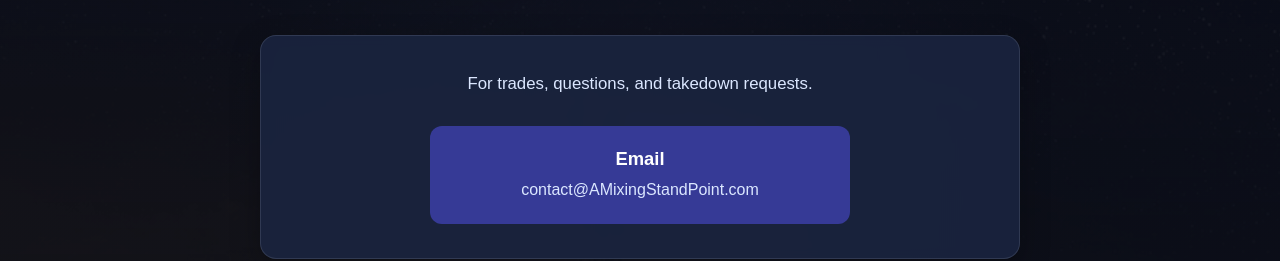
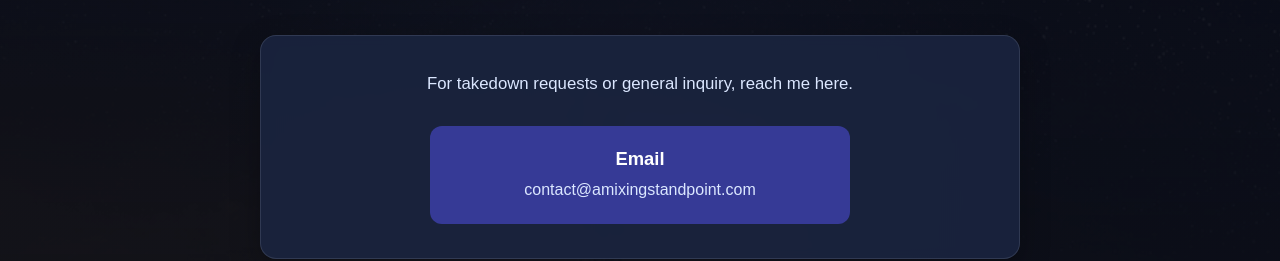
Before and after one commit to stuckin04/AMixingStandPoint, a plain HTML site: page contact.html in a window 1280 px wide. Shown: the part 245-506 px from the top of the page. Drawn offline with Linux system fonts and the light colour scheme.

Commit message:
Update contact email

```diff
--- a/contact.html
+++ b/contact.html
@@ -72,13 +72,13 @@
   <main class="page-main contact-page contact-center-page">
     <div class="content-panel">
       <p class="page-intro">
-        For trades, questions, and takedown requests.
+        For takedown requests or general inquiry, reach me here.
       </p>
 
       <div class="item-list contact-only">
-        <a class="item-card link-card" href="mailto:AMixingStandPoint@proton.me">
+        <a class="item-card link-card" href="mailto:contact@amixingstandpoint.com">
           <span class="item-title">Email</span>
-          <span class="item-subtitle">contact@AMixingStandPoint.com</span>
+          <span class="item-subtitle">contact@amixingstandpoint.com</span>
         </a>
       </div>
     </div>
```
